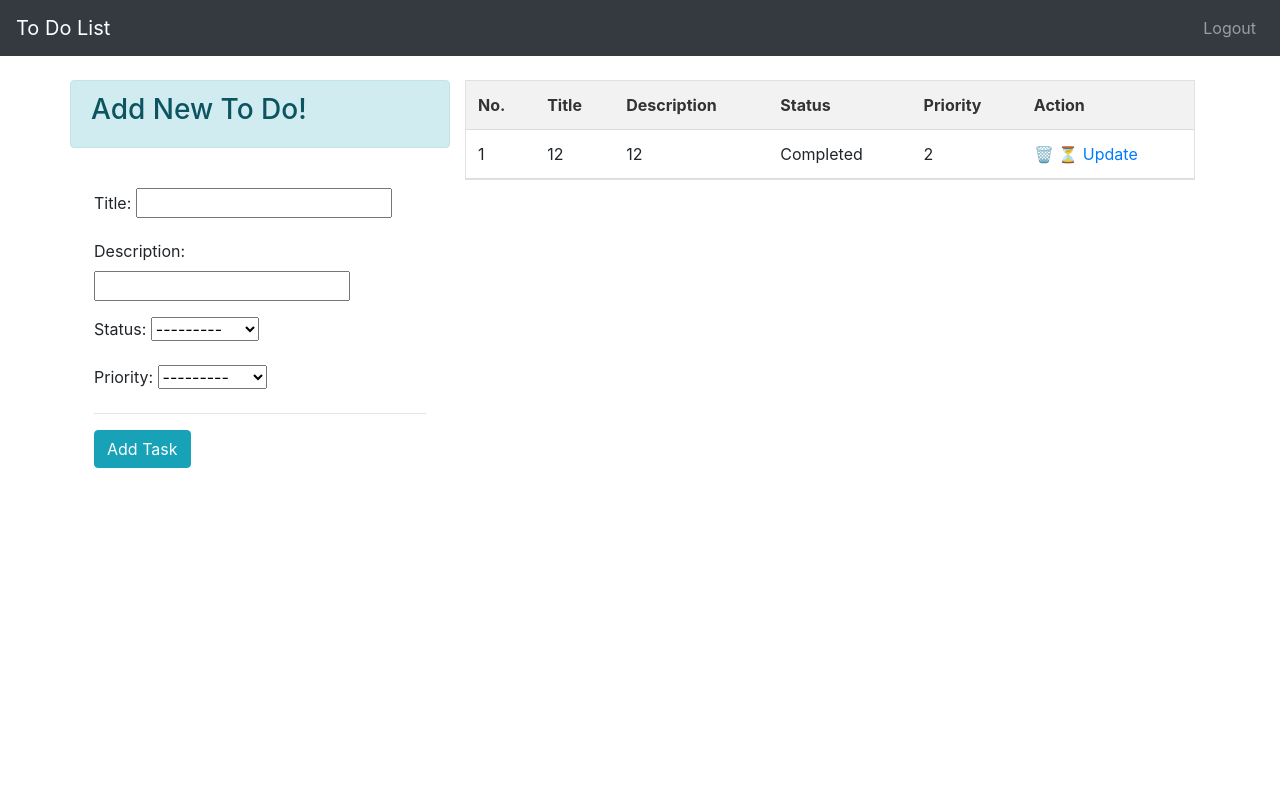
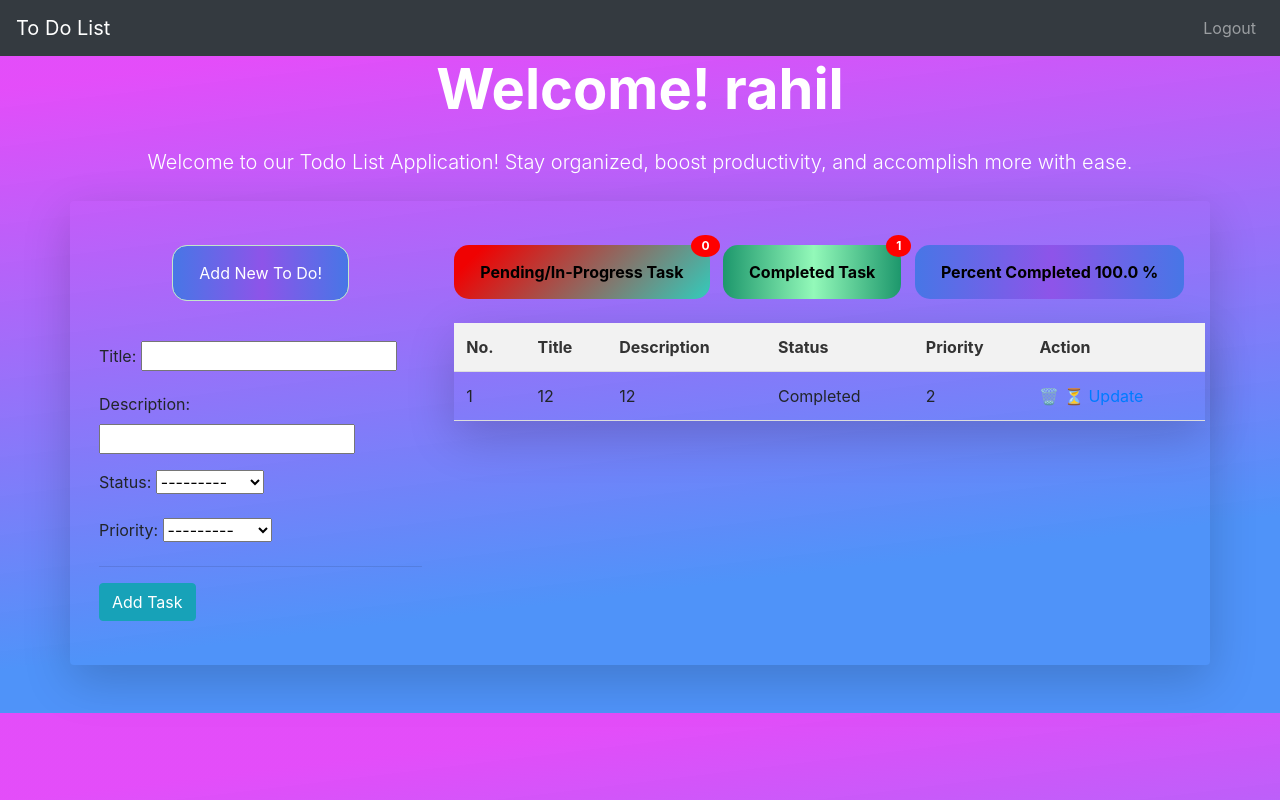
Before and after one commit to serasiya-rahil/rahil_todo, a Django app: page / in a window 1280 px wide. Run offline with Django 3.2, Linux system fonts and the light colour scheme; a user stored in the database is signed in; data comes from the database, SQL or seed files in the repository.

Commit message:
index.html: added condition for if else condition for In Progress tasks in

```diff
--- a/app/templates/index.html
+++ b/app/templates/index.html
@@ -65,20 +65,148 @@
 					background-color: #cc5500;
 				}
 
-	.alert.info {
-		background-color: #2196F3;
+	.pending {
+		background-image: linear-gradient( 135deg, #f00202 10%, #32CCBC 100%);
+		color: black;
+		text-decoration: none;
+		padding: 15px 26px;
+		position: relative;
+		display: inline-block;
+		border-radius: 15px;
+	}
+
+		.pending:hover {
+			background: #e35f5f;
+		}
+
+		.pending .badge {
+			position: absolute;
+			top: -10px;
+			right: -10px;
+			padding: 5px 10px;
+			border-radius: 50%;
+			background: red;
+			color: white;
+		}
+
+	.completed {
+		background-image: linear-gradient(to right, #1D976C 0%, #93F9B9 51%, #1D976C 100%);
+		color: black;
+		text-decoration: none;
+		padding: 15px 26px;
+		position: relative;
+		display: inline-block;
+		border-radius: 15px;
 	}
 
 
+
+	.btn-grad:hover {
+		background-position: right center; /* change the direction of the change here */
+		color: #fff;
+		font-weight: bold;
+		text-shadow: 1px 1px 1px rgba(0, 0, 0, 0.5);
+	}
+
+	.completed:hover {
+		background: #42f5ad;
+	}
+
+	.completed .badge {
+		position: absolute;
+		top: -10px;
+		right: -10px;
+		padding: 5px 10px;
+		border-radius: 100%;
+		background: red;
+		color: white;
+		font-weight: bold;
+	}
+
+	.insight {
+		background-image: linear-gradient(to right, #4776E6 0%, #8E54E9 51%, #4776E6 100%);
+		color: black;
+		text-decoration: none;
+		padding: 15px 26px;
+		position: relative;
+		display: inline-block;
+		border-radius: 15px;
+		background-blend-mode: soft-light
+	}
+
+
+
+		.insight:hover {
+			background-position: right center; /* change the direction of the change here */
+			color: #fff;
+			text-decoration: none;
+		}
+
+		.insight:hover {
+			background: #0384fc;
+		}
+
+
+	#addHeader {
+		background-image: linear-gradient(to right, #4776E6 0%, #8E54E9 51%, #4776E6 100%);
+		color: white;
+		text-decoration: none;
+		padding: 15px 26px;
+		position: relative;
+		display: inline-block;
+		border-radius: 15px;
+	}
+
+
+
+		#addHeader:hover {
+			background-position: right center; /* change the direction of the change here */
+			color: #fff;
+			text-decoration: none;
+		}
+
+		#addHeader:hover {
+			background: #0384fc;
+		}
+
+	#welcome:hover {
+		transform: scaleX(-1) rotateY(180deg);
+	}
+
+
+	body {
+		background-image: linear-gradient( 173.1deg, rgba(226,66,249,0.94) 10.2%, rgba(79,147,249,1) 77.3% );
+	}
 </style>
 
-<div >
-    <div class="container ">
+<div class="abc" id="abc">
+
+	<div id="welcome" class="rounded page-holder bg-cover">
+
+		<div class="container py-0">
+			<header class="text-center text-white py-0">
+				<h1 class="display-4 font-weight-bold mb-4">Welcome! {{user}}</h1>
+				<b>
+					<p class="lead mb-0">Welcome to our Todo List Application! Stay organized, boost productivity, and accomplish more with ease.</p>
+				</b>
+				<br />
+			</header>
+
+
+		</div>
+	</div>
+	<div class="container shadow-lg p-3 mb-5 bg-body rounded">
 		<div class="row p-0 mt-4">
-            <div class="mx-auto  col-lg-4 p-0">
-                <div class="alert alert-info">
-                    <h3>Add New To Do!</h3>
+
+			<div class="mx-auto  col-lg-4 p-1">
+				<center>
+					<div class="alert alert-success" id="addHeader">
+						<span>Add New To Do! </span>
+
 					</div>
+
+				</center>
+
 				<div class="p-4">
 					<form action="/add-todo/" method="POST">
 						{% csrf_token %}
@@ -89,16 +217,38 @@
 				</div>
 			</div>
 
-            <div class="col">
-				<div class="border">
+			<div class="col p-1">
+				<div>
 					{% if todos|length == 0 %}
-						<div class="alert info">
-							<span class="closebtn">&times;</span>
-							<strong>Congrats!</strong> You have 0 task in Todos, Try adding 1 task and check again!
+					<div class="alert info p-0">
+						<span class="insight">&times;<strong>Congrats!</strong> You have 0 task in Todos, Try adding 1 task and check again!</span>
+
 					</div>
 					{% else %}
-					<table class="todo-table">
+					<table class="todo-table shadow-lg">
 						<thead>
+							<a class="pending">
+								<center>
+									<span><b>Pending/In-Progress Task</b></span>
+									<span class="badge">{{pending_count}}</span>
+								</center>
+							</a>
+							&nbsp;
+							<a href="" class="completed">
+								<center>
+									<span><b>Completed Task</b></span>
+									<span class="badge">{{Complete_count}}</span>
+								</center>
+							</a>
+							&nbsp;
+							<a href="" class="insight">
+								<center>
+									<span><b>Percent Completed {{percentage}} %</b></span>
+
+								</center>
+							</a>
+							<br />
+							<br />
 							<tr>
 								<th>No.</th>
 								<th>Title</th>
@@ -118,9 +268,10 @@
 								<td>{{ todo.priority }}</td>
 								<td>
 									<a href="/delete-todo/{{todo.id}}" title="Delete To Do">🗑</a>
-									{% if todo.status == 'Pending' %}
+									{% if todo.status == 'Pending' or todo.status == 'In Progress' %}
 
-									<a href="/change-status/{{todo.id}}/Complete" title="Mark as Completed">✔</a>
+									<a href="/change-status/{{todo.id}}/Completed" title="Mark as Completed">✔</a>
+
 									{% else %}
 
 									<a href="/change-status/{{todo.id}}/Pending" title="Mark as Pending">⏳</a>
@@ -131,11 +282,14 @@
 							{% endfor %}
 
 						</tbody>
+
 					</table>
+
 					{%endif %}
 				</div>
 			</div>
 		</div>
 	</div>
 </div>
+
 {% endblock %}
```
Lines whose indentation alone changed are shown as unchanged.
